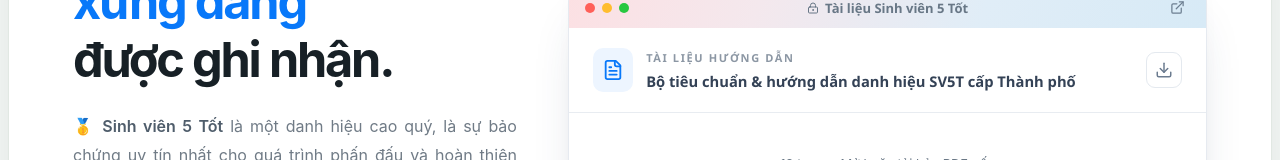
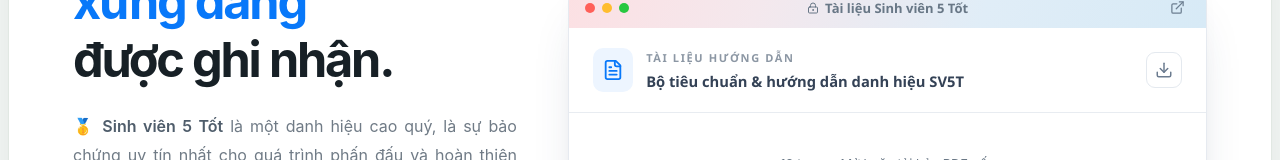
Before and after one commit to dtn-cntt-sgu/sv5t-sgu, a Next.js app: page / in a window 1280 px wide. Shown: the part 255-415 px from the top of the page. Built offline with nearby package versions, Linux system fonts and the light colour scheme.

Commit message:
update some text in landing page

```diff
--- a/app/page.tsx
+++ b/app/page.tsx
@@ -114,7 +114,7 @@
               <div>
                 <span className={styles.documentLabel}>TÀI LIỆU HƯỚNG DẪN</span>
                 <h2 id="document-title">
-                  Bộ tiêu chuẩn &amp; hướng dẫn danh hiệu SV5T cấp Thành phố
+                  Bộ tiêu chuẩn &amp; hướng dẫn danh hiệu SV5T
                 </h2>
               </div>
               <a
```
